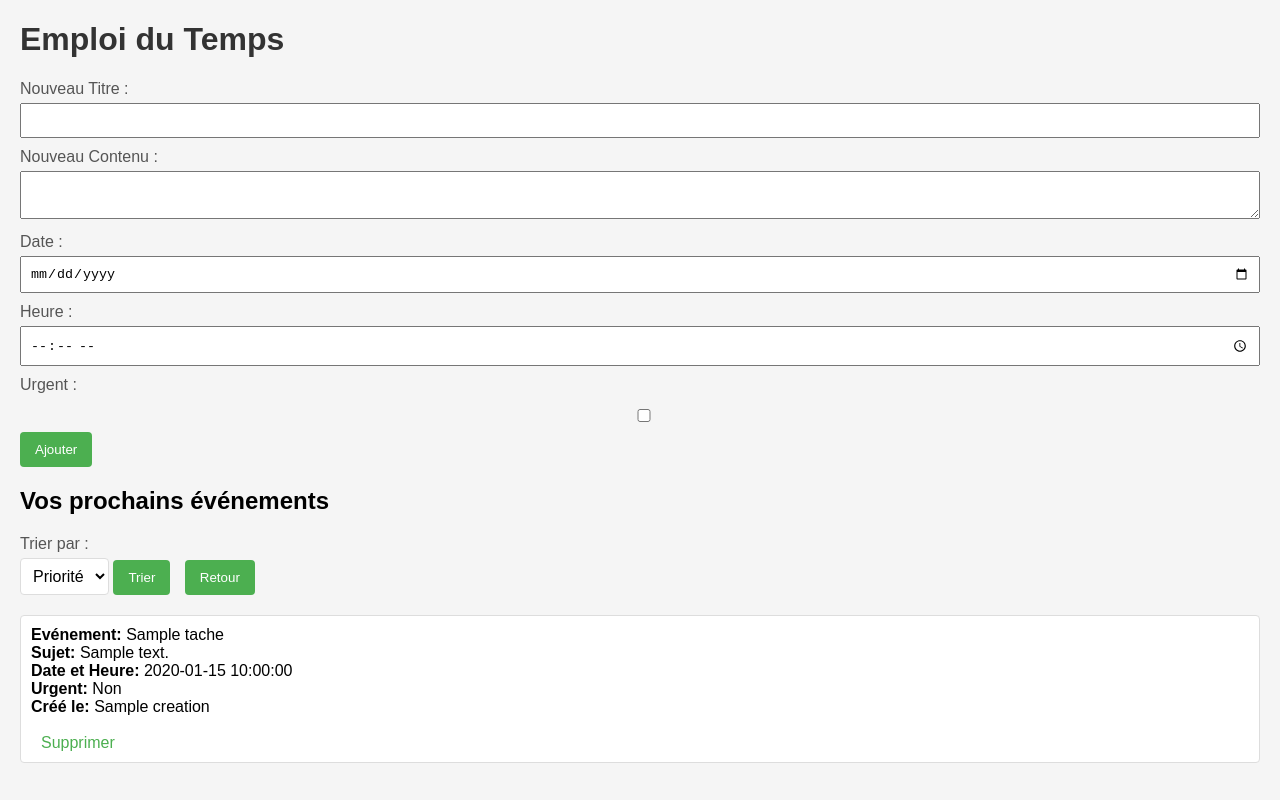
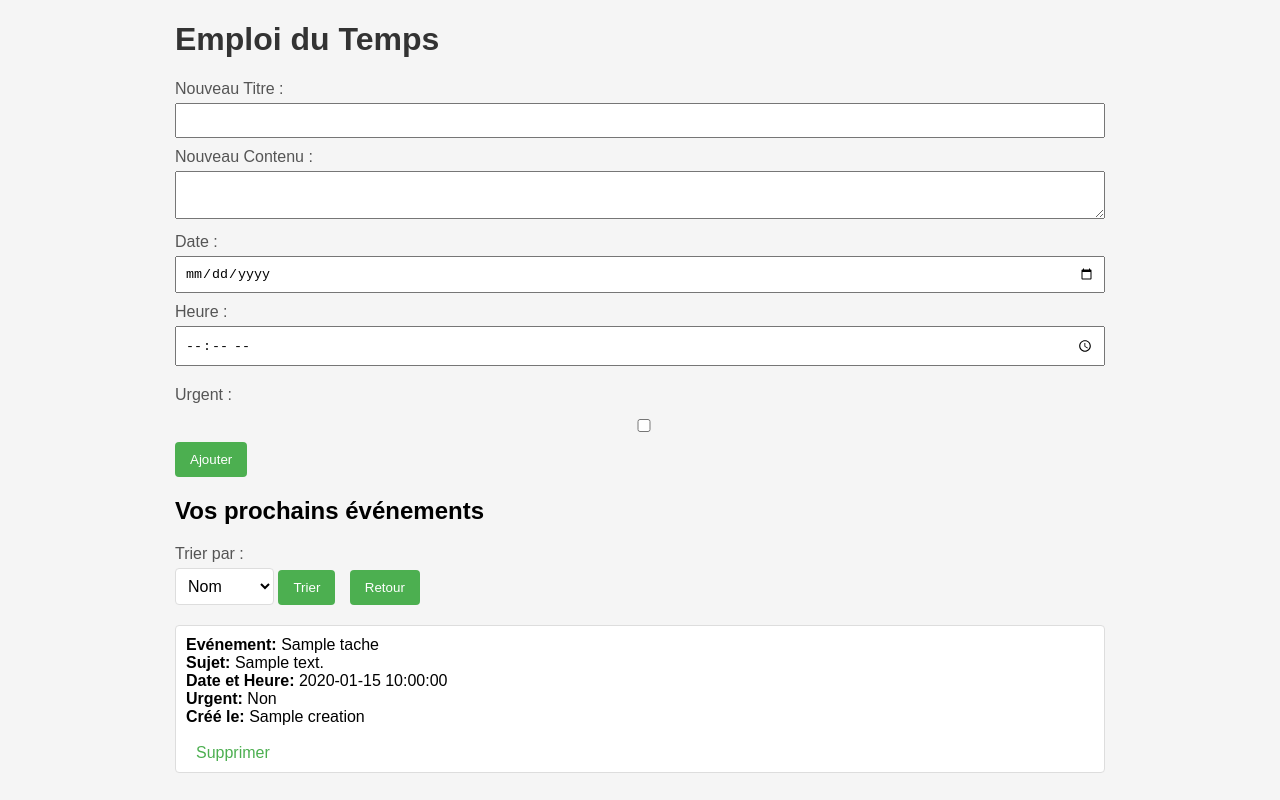
Before and after one commit to Schlabaga/gestionnaire-projet, a Flask app: template templates/accueil.html in a window 1280 px wide. Run offline with Flask 3, Linux system fonts and the light colour scheme; the template is opened without the code that fills it: most values are stand-ins (such as "Sample title", 1, 10 or a date in 2020).

Commit message:
Correctifs mineurs

```diff
--- a/main.py
+++ b/main.py
@@ -1,14 +1,11 @@
+# Importation des modules Flask pour la création d'application web,
+# SQLite pour la gestion de la base de données, et d'autres modules utiles.
 from flask import Flask, render_template, request, redirect, url_for, flash
 import sqlite3
 from datetime import datetime, date, timedelta
-import os
 
-def creer_connexion():
-    return sqlite3.connect('emploidutemps.db')
 
-def obtenir_repertoire_travail():
-    return os.getcwd()
-
+# Fonction pour initialiser la structure de la base de données.
 def initialiser_base_de_donnees(conn):
     with conn:
         conn.execute('''
@@ -22,6 +19,7 @@ def initialiser_base_de_donnees(conn):
             )
         ''')
 
+# Classe représentant une tâche.
 class Tache:
     def __init__(self, id, titre, contenu, urgent, date, creation=None):
         self.id = id
@@ -31,13 +29,13 @@ class Tache:
         self.urgent = urgent
         self.creation = creation or datetime.utcnow()
 
-
+# Classe responsable de la gestion des tâches.
 class GestionnaireTaches:
     def __init__(self, base_de_donnees):
         self.base_de_donnees = base_de_donnees
         self.taches = []
 
-
+    # Méthode pour ajouter une nouvelle tâche à la base de données.
     def ajouter_tache(self, titre, contenu, date_str, heure_str, urgent):
         date_formattee = datetime.strptime(date_str + ' ' + heure_str, '%Y-%m-%d %H:%M').strftime('%d/%m/%Y %H:%M')
         date_saisie = datetime.strptime(date_str, '%Y-%m-%d').date()
@@ -54,19 +52,21 @@ class GestionnaireTaches:
 
         self.taches = self.recuperer_taches()
 
-
+    # Méthode pour supprimer une tâche de la base de données.
     def supprimer_tache(self, tache_id):
         with self.base_de_donnees as conn:
             cursor = conn.cursor()
             cursor.execute('DELETE FROM taches WHERE id = ?', (tache_id,))
         self.taches = self.recuperer_taches()
 
+    # Méthode pour récupérer toutes les tâches de la base de données.
     def recuperer_taches(self):
         with self.base_de_donnees as conn:
             cursor = conn.cursor()
             cursor.execute('SELECT id, titre, contenu, urgent, date, creation FROM taches ORDER BY date')
             return [Tache(*row) for row in cursor.fetchall()]
 
+# Classe représentant l'application Flask.
 class ApplicationFlask:
 
     def __init__(self, base_de_donnees):
@@ -76,18 +76,22 @@ class ApplicationFlask:
         self.gestionnaire_taches.taches = self.gestionnaire_taches.recuperer_taches()
         self.configurer_routes()
 
+    # Méthode pour configurer les routes de l'application Flask.
     def configurer_routes(self):
         self.app.route('/')(self.accueil)
         self.app.route('/ajouter_tache', methods=['POST'])(self.ajouter_tache)
         self.app.route('/supprimer_tache/<int:id>')(self.supprimer_tache)
         self.app.route('/trier_evenements', methods=['POST'])(self.trier_evenements)
 
+    # Méthode pour afficher la page d'accueil avec la liste des tâches.
     def accueil(self):
         taches = self.gestionnaire_taches.recuperer_taches()
         return render_template('accueil.html', taches=taches)
 
+    # Méthode pour ajouter une nouvelle tâche à partir du formulaire.
     def ajouter_tache(self):
         if request.method == 'POST':
+            # Récupération des données du formulaire.
             titre = request.form['titre']
             contenu = request.form['contenu']
             date_str = request.form['date']
@@ -99,18 +103,18 @@ class ApplicationFlask:
 
             if date_saisie >= date_actuelle:
                 try:
-
+                    # Ajout de la nouvelle tâche.
                     self.gestionnaire_taches.ajouter_tache(titre, contenu, date_str, heure_str, urgent)
                     flash("Tâche ajoutée avec succès.")
                 except ValueError as e:
-                    flash("Mamamia")
+                    flash("La date de l'événement ne peut pas être antérieure à la date actuelle.")
 
         return redirect(url_for('accueil'))
 
+    # Méthode pour supprimer une tâche à partir de son ID.
     def supprimer_tache(self, id):
         self.gestionnaire_taches.supprimer_tache(id)
         return redirect(url_for('accueil'))
-
 
     def tri_rapide_par_nom(self, taches): #FONCTION RECURSIVE DE TRI
 
@@ -123,30 +127,35 @@ class ApplicationFlask:
             return self.tri_rapide_par_nom(taches_inf) + [pivot] + self.tri_rapide_par_nom(taches_sup)
 
 
+    # Méthode pour trier les tâches en fonction du critère spécifié.
     def trier_evenements(self):
         critere_tri = request.form.get('tri')
         taches_triees = []
 
-        if critere_tri == 'urgent':
-
-            print(self.gestionnaire_taches.taches)
-
-
-        elif critere_tri == 'nom':
-
+        if critere_tri == 'nom':
+            # Tri rapide par nom
             taches_triees = self.tri_rapide_par_nom(self.gestionnaire_taches.taches)
 
         elif critere_tri == 'date':
+            # Tri par date
+            taches_triees = sorted(self.gestionnaire_taches.taches, key=lambda x: x.date)
+
+        elif critere_tri == 'creation':
+            # Tri par date
             taches_triees = sorted(self.gestionnaire_taches.taches, key=lambda x: x.creation)
-
 
         return render_template('accueil.html', taches=taches_triees)
 
+    # Méthode pour démarrer l'application Flask.
     def demarrer(self):
         self.app.run(debug=True)
 
+# Point d'entrée de l'application
 if __name__ == '__main__':
+    # Création de la base de données et initialisation
     base_de_donnees = sqlite3.connect('emploidutemps.db', check_same_thread=False)
     initialiser_base_de_donnees(base_de_donnees)
+
+    # Création de l'application Flask et démarrage
     app_flask = ApplicationFlask(base_de_donnees)
     app_flask.demarrer()
--- a/templates/accueil.html
+++ b/templates/accueil.html
@@ -1,30 +1,38 @@
 <!DOCTYPE html>
 <html lang="fr">
 <head>
+    <!-- Métadonnées du document -->
     <meta charset="UTF-8">
     <meta name="viewport" content="width=device-width, initial-scale=1.0">
     <title>Emploi du Temps</title>
+
+    <!-- Styles CSS en ligne -->
     <style>
+        /* Styles pour le corps de la page */
         body {
             font-family: Arial, sans-serif;
             background-color: #f5f5f5;
             margin: 20px;
         }
 
+        /* Styles pour les titres */
         h1 {
             color: #333;
         }
 
+        /* Styles pour le formulaire */
         form {
             margin-bottom: 20px;
         }
 
+        /* Styles pour les libellés des champs de formulaire */
         label {
             display: block;
             margin-bottom: 5px;
             color: #555;
         }
 
+        /* Styles pour les champs de formulaire */
         input, textarea {
             width: 100%;
             padding: 8px;
@@ -32,6 +40,7 @@
             box-sizing: border-box;
         }
 
+        /* Styles pour les boutons */
         button {
             background-color: #4caf50;
             color: white;
@@ -41,6 +50,7 @@
             cursor: pointer;
         }
 
+        /* Styles pour les listes et éléments de liste */
         ul {
             list-style-type: none;
             padding: 0;
@@ -54,16 +64,19 @@
             border-radius: 4px;
         }
 
+        /* Styles pour les liens */
         a {
             color: #4caf50;
             margin-left: 10px;
             text-decoration: none;
         }
 
+        /* Styles pour les liens au survol */
         a:hover {
             text-decoration: underline;
         }
 
+        /* Styles pour les champs de sélection */
         select {
             padding: 8px;
             border: 1px solid #ddd;
@@ -74,15 +87,29 @@
             cursor: pointer;
         }
 
+        /* Styles pour le conteneur du formulaire */
+        .form-container {
+            width: 75%;
+            margin: 0 auto;
+        }
+
+        /* Styles pour les éléments liés à l'urgence */
+        .urgent-label {
+            margin-top: 10px;
+            text-align: left; /* Mettez à jour pour aligner à gauche */
+        }
+
         .urgent-checkbox {
             margin-top: 10px;
         }
-
-
     </style>
 </head>
 <body>
+    <!-- Conteneur principal avec le formulaire et la liste d'événements -->
+    <div class="form-container">
         <h1>Emploi du Temps</h1>
+
+        <!-- Affichage des messages flash (erreurs ou succès) -->
         {% with messages = get_flashed_messages() %}
             {% if messages %}
                 <ul class="flashes">
@@ -93,7 +120,9 @@
             {% endif %}
         {% endwith %}
 
+        <!-- Formulaire pour ajouter une nouvelle tâche -->
         <form action="/ajouter_tache" method="post">
+
             <label for="titre">Nouveau Titre :</label>
             <input type="text" name="titre" required>
 
@@ -106,32 +135,39 @@
             <label for="heure">Heure :</label>
             <input type="time" name="heure" required>
 
-        <label for="urgent">Urgent :</label>
+            <!-- Champ pour indiquer l'urgence de la tâche -->
+            <label class="urgent-label" for="urgent">Urgent :</label>
             <input type="checkbox" name="urgent" id="urgent" class="urgent-checkbox">
 
-
+            <!-- Bouton pour soumettre le formulaire -->
             <button type="submit">Ajouter</button>
         </form>
 
-
+        <!-- Affichage de la liste des tâches -->
         {% if taches %}
             <ul>
                 <h2>Vos prochains événements</h2>
 
+                <!-- Formulaire pour trier les événements -->
                 <form action="/trier_evenements" method="post">
                     <label for="tri">Trier par :</label>
                     <select name="tri" id="tri">
-                    <option value="urgent">Priorité</option>
-                    <option value="nom">Nom</option>
+                        <option value="nom" selected>Nom</option>
                         <option value="date">Date</option>
+                        <option value="creation">Création</option>
                     </select>
+
+
+                    <!-- Bouton pour soumettre le formulaire de tri -->
                     <button type="submit">Trier</button>
 
+                    <!-- Bouton pour retourner à la page d'accueil -->
                     <a href="{{ url_for('accueil') }}">
                         <button type="button">Retour</button>
                     </a>
                 </form>
 
+                <!-- Affichage de chaque tâche -->
                 {% for tache in taches %}
                     <li>
                         <strong>Evénement:</strong> {{ tache.titre }}<br>
@@ -139,12 +175,15 @@
                         <strong>Date et Heure:</strong> {{ tache.date }}<br>
                         <strong>Urgent:</strong> {% if tache.urgent %}Oui{% else %}Non{% endif %}<br>
                         <strong>Créé le:</strong> {{ tache.creation }}<br><br>
+                        <!-- Lien pour supprimer la tâche -->
                         <a href="{{ url_for('supprimer_tache', id=tache.id) }}">Supprimer</a>
                     </li>
                 {% endfor %}
             </ul>
         {% else %}
+            <!-- Message s'il n'y a pas d'événement à afficher -->
             <p>Aucun événement à afficher.</p>
         {% endif %}
+    </div>
 </body>
 </html>
```
Also changed, not shown: emploidutemps.db. Lines whose indentation alone changed are shown as unchanged.
